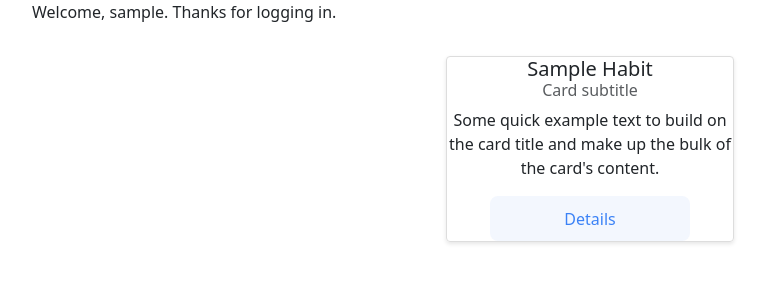
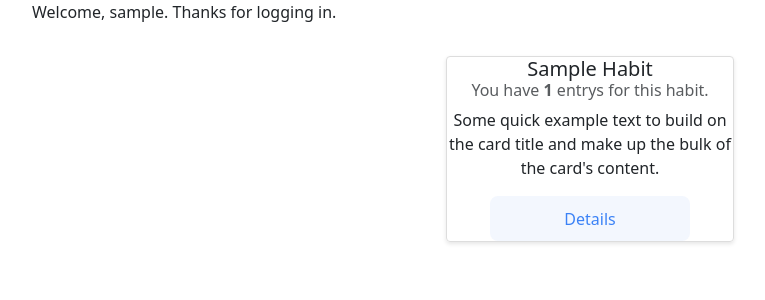
Before and after one commit to Peleda23/Habit-tracker, a Django app: page / in a window 1280 px wide. Shown: the part 56-356 px from the top of the page, without its empty margins (50-815 px from the left). Run offline with Django 5.2, Linux system fonts and the light colour scheme; a user stored in the database is signed in; tables that the repository leaves empty hold one stand-in row (values such as "Sample post").

Commit message:
Added filter to count habit entrys for habit.

```diff
--- a/habits/models.py
+++ b/habits/models.py
@@ -19,7 +19,7 @@ class Habit(models.Model):
 
 
 class HabitEntry(models.Model):
-    habit = models.ForeignKey(Habit, on_delete=models.CASCADE)
+    habit = models.ForeignKey(Habit, on_delete=models.CASCADE, related_name="entries")
     user = models.ForeignKey("accounts.CustomUser", on_delete=models.CASCADE)
     date = models.DateTimeField(default=datetime.now, blank=True)  # Added manually
     value = models.IntegerField(default=0)  # Added manually
--- a/habits/views.py
+++ b/habits/views.py
@@ -4,6 +4,7 @@ from django.contrib.auth.mixins import LoginRequiredMixin, UserPassesTestMixin
 from .models import Habit, HabitEntry
 from django.views import generic
 from django.urls import reverse_lazy
+from django.db.models import Count
 import requests
 
 
@@ -26,7 +27,9 @@ def heatmap_view(request):
     current_user = request.user
 
     # Get all habits for the current user
-    user_habits = Habit.objects.filter(user=current_user)
+    user_habits = Habit.objects.filter(user=current_user).annotate(
+        entry_count=Count("entries")  # Default related name if not specified
+    )
 
     # If no habits exist, return empty page with message
     if not user_habits.exists():
@@ -38,7 +41,14 @@ def heatmap_view(request):
         return render(request, "heatmap.html", context)
 
     # Create list of habit names
-    habit_names = [{"id": habit.pk, "name": habit.name} for habit in user_habits]
+    habit_names = [
+        {
+            "id": habit.pk,
+            "name": habit.name,
+            "entry_count": habit.entry_count,
+        }
+        for habit in user_habits
+    ]
 
     # Prepare context for template
     context = {
--- a/templates/heatmap.html
+++ b/templates/heatmap.html
@@ -13,7 +13,7 @@
             <div class="card-flex grid text-center">
                 <div class="card-body g-col-6">
                   <h5 class="card-title">{{ item.name|title }}</h5>
-                  <h6 class="card-subtitle mb-2 text-body-secondary">Card subtitle</h6>
+                  <h6 class="card-subtitle mb-2 text-body-secondary">You have <strong>{{ item.entry_count }}</strong> entrys for this habit.</h6>
                   <p class="card-text">Some quick example text to build on the card title and make up the bulk of the card's content.</p>
                   <a href="{% url 'habit_details' item.id %}"><button class="button-blue">Details</button></a>
                 </div>
```
